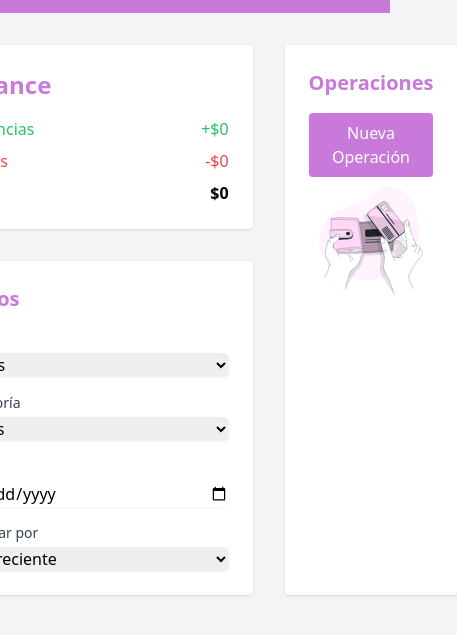
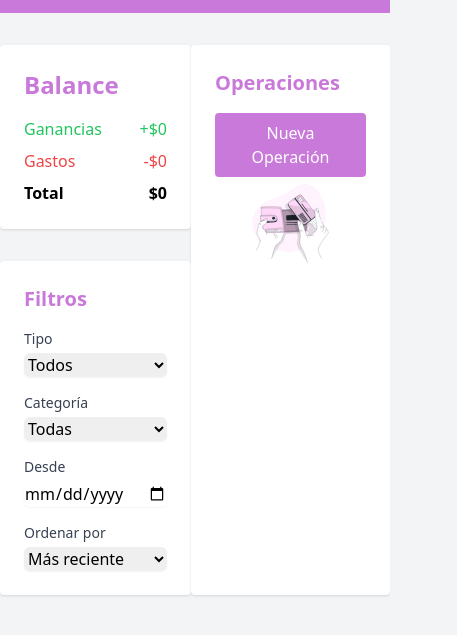
Before and after one commit to edyuarca/portfolioII.js, a plain HTML site: page index.html in a window 390 px wide. Shown: the part 47-682 px from the top of the page, 457 px wide, since content can reach past the window. Drawn offline with nearby package versions, Linux system fonts and the light colour scheme.

Commit message:
se agregó responsive

```diff
--- a/index.html
+++ b/index.html
@@ -29,9 +29,9 @@
   <body class="bg-gray-100">
     <!-- Header -->
     <header
-      class="bg-[var(--primary-color)] p-4 text-white flex justify-between items-center"
+      class="bg-[var(--primary-color)] p-4 text-white flex items-center sm:justify-end md:justify-between"
     >
-      <h1 class="text-xl font-bold">AhorraADAs</h1>
+      <h1 class="text-xl font-bold sm:hidden md:block">AhorraADAs</h1>
       <nav>
         <ul class="flex space-x-4">
           <li>
@@ -66,12 +66,12 @@
     <main class="container mx-auto my-8">
       <div
         id="balance-filtros-operaciones"
-        class="flex justify-center space-x-8"
+        class="flex justify-center sm:flex-col-reverse md:flex-row"
       >
         <!-- Columna 1 (Balance + Filtros) -->
         <div class="space-y-8">
           <!-- Balance -->
-          <div class="bg-white shadow rounded p-6 w-80 max-w-sm">
+          <div class="bg-white shadow rounded p-6 md:w-80">
             <h2 class="text-2xl font-bold mb-4 text-[var(--primary-color)]">
               Balance
             </h2>
@@ -92,7 +92,7 @@
           </div>
 
           <!-- Filtros -->
-          <div class="bg-white shadow rounded p-6 w-full max-w-sm">
+          <div class="bg-white shadow rounded p-6">
             <h3 class="text-xl font-bold text-[var(--primary-color)] mb-4">
               Filtros
             </h3>
@@ -162,7 +162,9 @@
         <!-- Columna 2 (Operaciones) -->
 
         <!-- Operaciones -->
-        <div class="bg-white shadow rounded p-6 w-96">
+        <div
+          class="bg-white shadow rounded p-6 md:w-2/5 md:mb-0 md:ml-8 sm:mb-8 sm:ml-0"
+        >
           <h2 class="text-xl font-bold text-[var(--primary-color)]">
             Operaciones
           </h2>
@@ -176,7 +178,7 @@
           >
             Nueva Operación
           </button>
-          <img src="Wallet.svg" alt="" />
+          <img src="Wallet.svg" alt="" class="w-3/5 m-auto" />
         </div>
       </div>
 
@@ -398,8 +400,6 @@
               <figure class="image">
                 <img src="reporte.avif" class="" alt="" />
               </figure>
-
-
             </div>
             <!-- Resumen -->
 
@@ -446,9 +446,12 @@
                 </div>
               </div>
             </div>
-            <button id="btn-generar-reporte" class="bg-violet-500 text-white px-4 py-2 rounded mt-4">
+            <button
+              id="btn-generar-reporte"
+              class="bg-violet-500 text-white px-4 py-2 rounded mt-4"
+            >
               Generar Reporte
-          </button>
+            </button>
           </div>
         </div>
       </section>
```
